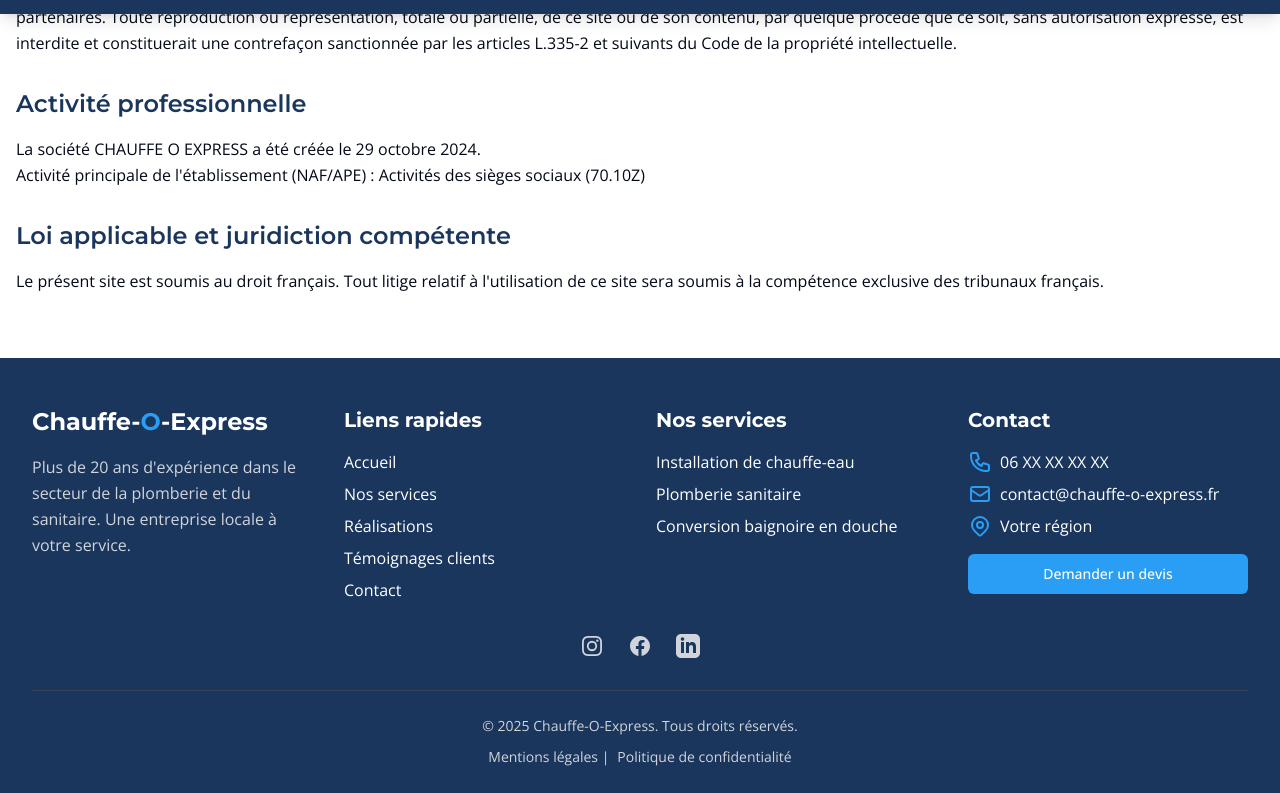
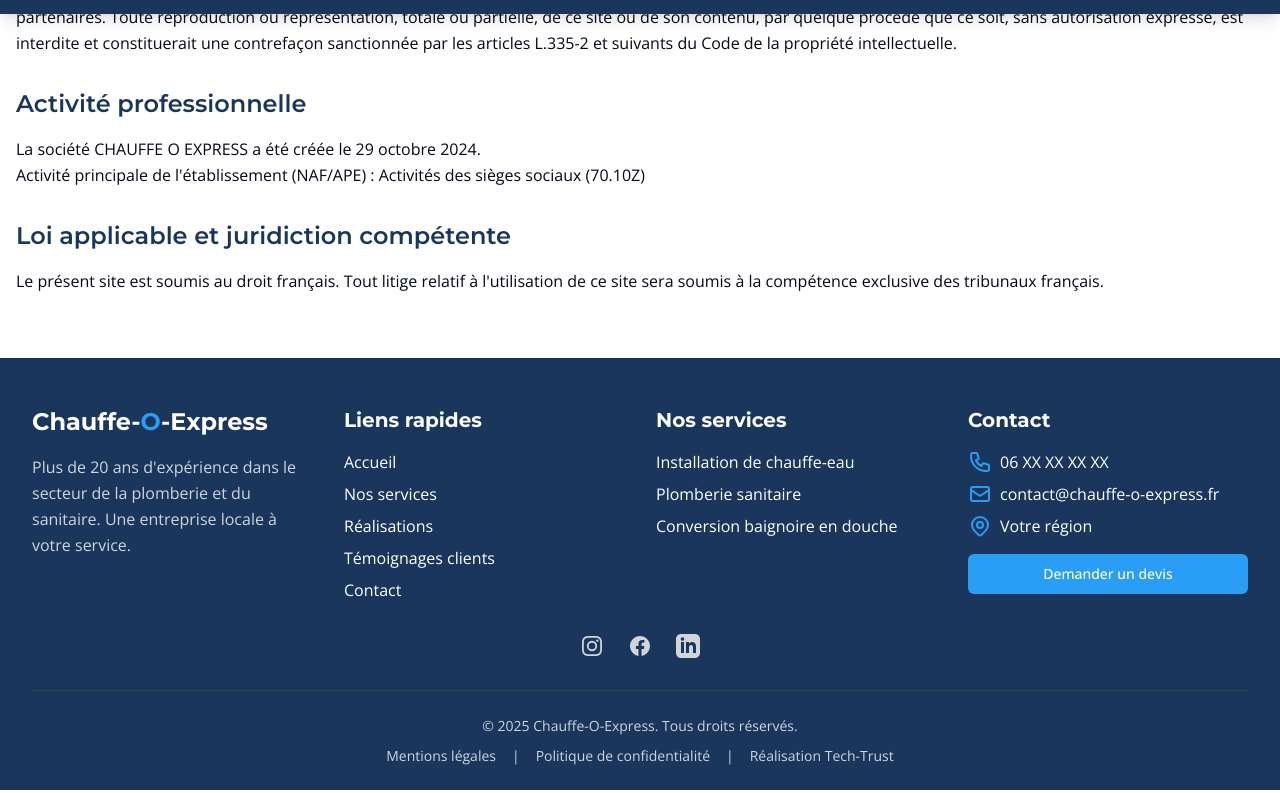
Before and after one commit to Techtrust201/seo-vitrine-skeleton, a React (Vite) app: page /mentions-legales in a window 1280 px wide. Shown: the part 786-1579 px from the top of the page. Built offline with nearby package versions, Linux system fonts and the light colour scheme.

Commit message:
Add Tech-Trust link in footer
Added a clickable link to Tech-Trust in the footer for SEO purposes.

```diff
--- a/src/components/layout/Footer.tsx
+++ b/src/components/layout/Footer.tsx
@@ -158,10 +158,20 @@ const Footer = () => {
         {/* Copyright et liens légaux */}
         <div className="mt-8 border-t border-gray-700 pt-6 text-center text-sm text-gray-300">
           <p>© {currentYear} Chauffe-O-Express. Tous droits réservés.</p>
-          <p className="mt-2">
-            <Link to="/mentions-legales" className="hover:text-blue-light">Mentions légales</Link> |
-            <Link to="/politique-confidentialite" className="hover:text-blue-light ml-2">Politique de confidentialité</Link>
-          </p>
+          <div className="mt-2 flex flex-col md:flex-row justify-center gap-2 md:gap-4">
+            <Link to="/mentions-legales" className="hover:text-blue-light">Mentions légales</Link>
+            <span className="hidden md:inline">|</span>
+            <Link to="/politique-confidentialite" className="hover:text-blue-light">Politique de confidentialité</Link>
+            <span className="hidden md:inline">|</span>
+            <a
+              href="https://www.tech-trust.fr/fr"
+              target="_blank"
+              rel="noopener noreferrer"
+              className="text-gray-300 cursor-pointer"
+            >
+              Réalisation Tech-Trust
+            </a>
+          </div>
         </div>
       </div>
     </footer>
```
